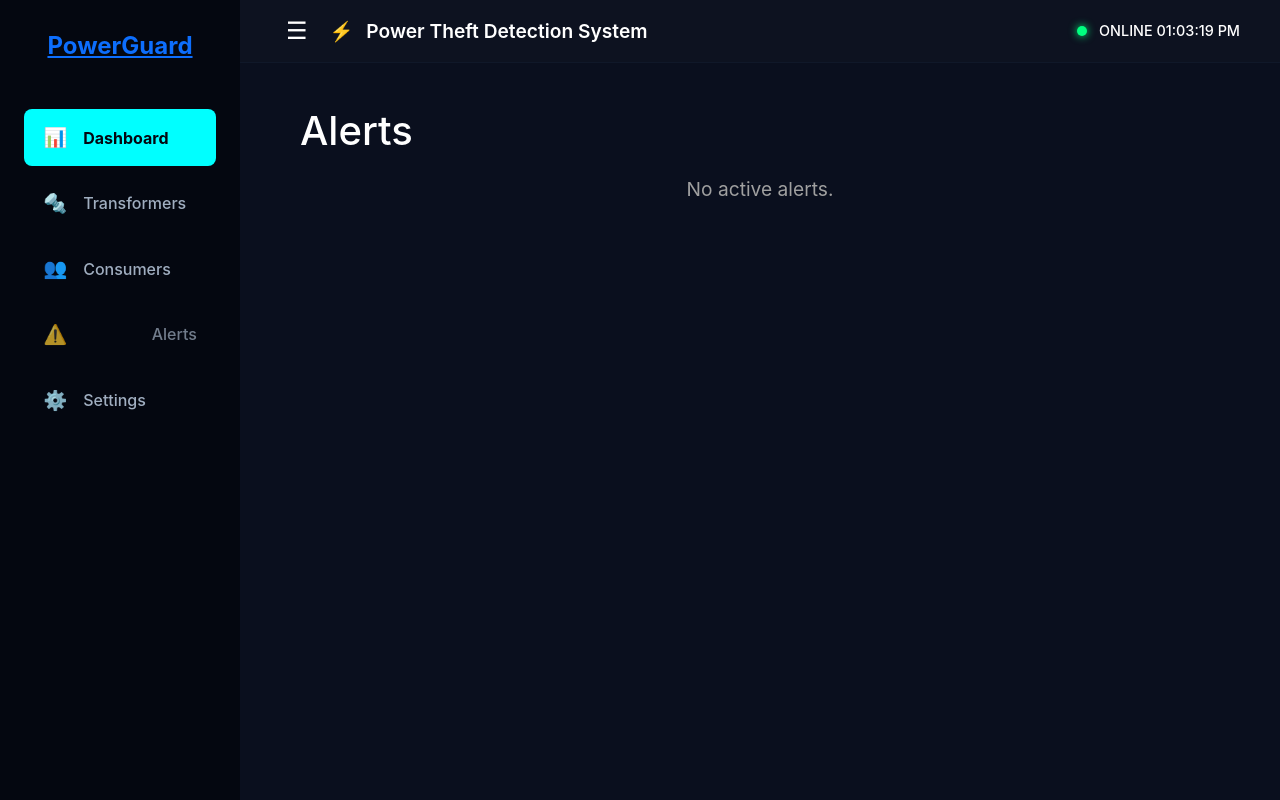
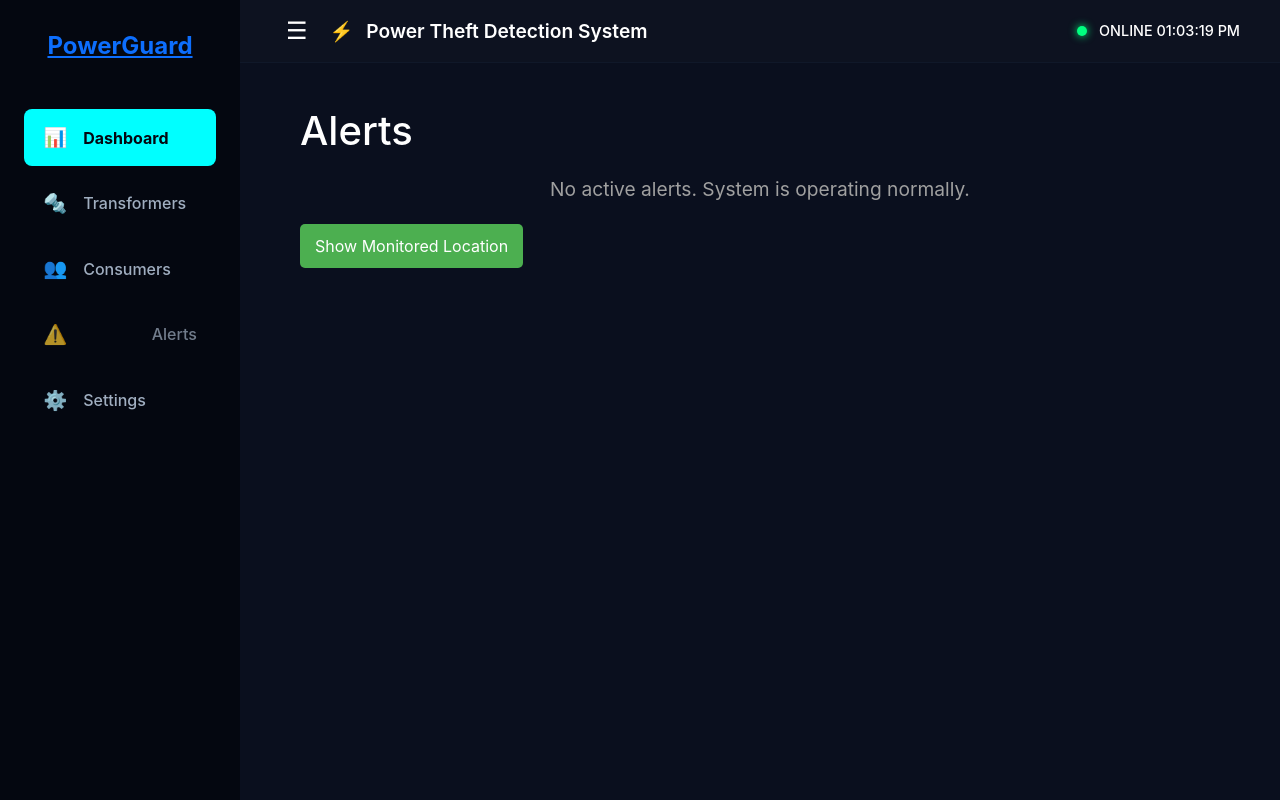
Before and after one commit to ManassehG/Final-year-project-website, a React (Vite) app: page /alerts in a window 1280 px wide. Built offline with nearby package versions, Linux system fonts and the light colour scheme; no server answers; the database is empty.

Commit message:
Fix map issue

```diff
--- a/src/components/AlertsPage.jsx
+++ b/src/components/AlertsPage.jsx
@@ -23,16 +23,19 @@ const AlertsPage = ({ isTheft, theftLocation, transformer, toggleSidebar }) => {
               <p><strong>Current Level:</strong> {transformer.currentLevel?.toFixed(2)} A</p>
               {/* Add other relevant transformer details here */}
             </div>
+          </div>
+        ) : (
+          <div className="no-alerts">
+            <p>No active alerts. System is operating normally.</p>
+          </div>
+        )}
+
+        <div className="location-section" style={{ marginTop: '20px' }}>
           <button className="btn-location" onClick={() => setShowMap(!showMap)}>
-            {showMap ? 'Hide Location' : 'Show Location'}
+            {showMap ? 'Hide Monitored Location' : 'Show Monitored Location'}
           </button>
           {showMap && <Map location={theftLocation} />}
         </div>
-      ) : (
-        <div className="no-alerts">
-          <p>No active alerts.</p>
-        </div>
-      )}
       </div>
     </>
   );
--- a/src/components/Dashboard.jsx
+++ b/src/components/Dashboard.jsx
@@ -24,7 +24,7 @@ const Dashboard = ({ gridData, history, isTheft, toggleSidebar }) => {
         <MetricCard title="Total Current" value={`${mainTransformer.currentLevel.toFixed(2)} A`} context="Across all transformers" icon="bolt" />
         <MetricCard title="Consumer 1" value={`${consumers?.consumer1?.currentLevel.toFixed(2) ?? '0.00'} A`} context="Load" icon="graph" />
         <MetricCard title="Consumer 2" value={`${consumers?.consumer2?.currentLevel.toFixed(2) ?? '0.00'} A`} context="Load" icon="graph" />
-        <Link to={isTheft ? "/alerts" : "#"} className={`alert-link ${!isTheft ? 'disabled' : ''}`}>
+        <Link to="/alerts" className="alert-link">
           <MetricCard title="Active Alerts" value={isTheft ? '1' : '0'} context={isTheft ? "Theft Detected" : "All clear"} icon="alert" />
         </Link>
       </div>
```
Lines whose indentation alone changed are shown as unchanged.
